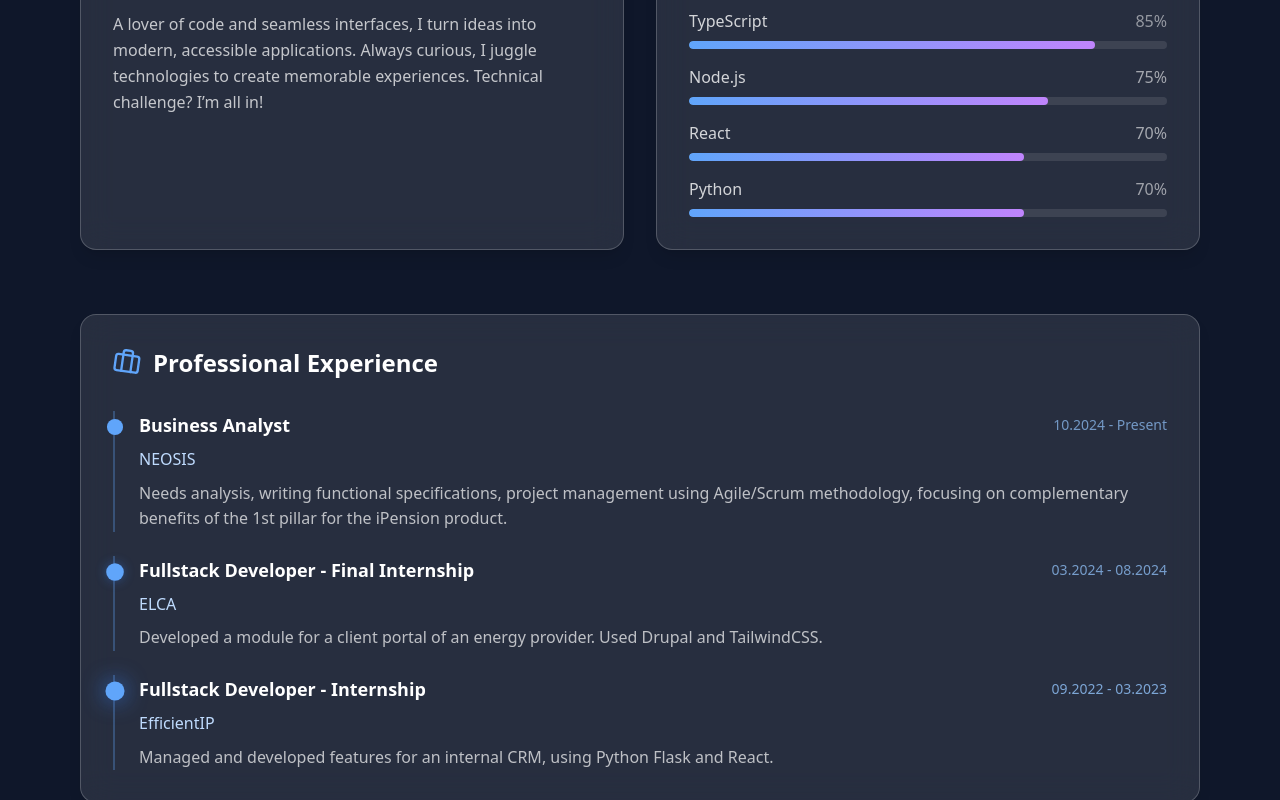
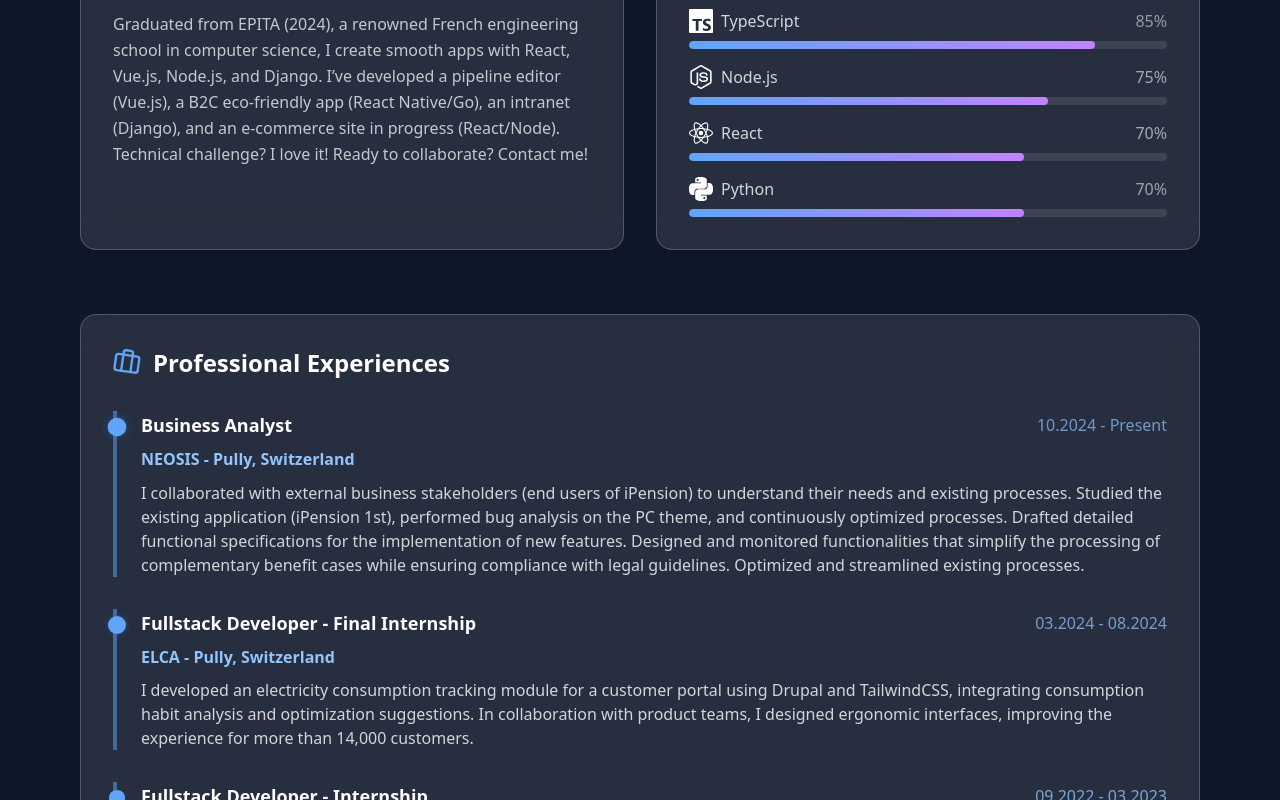
Before and after one commit to jubbakka/portfolio, a React (Vite) app in the folder front/: page /about in a window 1280 px wide. Shown: the part 540-1340 px from the top of the page. Built offline with nearby package versions, Linux system fonts and the light colour scheme.

Commit message:
feat(about): add logo for skills fix the description for all experiences

```diff
--- a/front/package.json
+++ b/front/package.json
@@ -29,6 +29,7 @@
   },
   "devDependencies": {
     "@eslint/js": "^9.30.1",
+    "@iconify/react": "^6.0.0",
     "@types/express": "^5.0.3",
     "@types/node": "^24.3.0",
     "@types/react": "^18.3.3",
--- a/front/src/locales/de/translation.json
+++ b/front/src/locales/de/translation.json
@@ -63,35 +63,36 @@
     "title": "Über mich",
     "subtitle": "Erfahren Sie mehr über meinen Werdegang und meine Leidenschaften",
     "profile": {
-      "job_title": "Full Stack Entwickler",
-      "description": "Ein Liebhaber von Code und nahtlosen Schnittstellen, verwandle ich Ideen in moderne, zugängliche Anwendungen. Immer neugierig, jongliere ich mit Technologien, um unvergessliche Erlebnisse zu schaffen. Technische Herausforderung? Ich bin dabei!"
+      "job_title": "Full Stack Ingenieur",
+      "description": "Absolvent der EPITA (2024), einer renommierten französischen Ingenieursschule für Informatik, erstelle ich flüssige Apps mit React, Vue.js, Node.js und Django. Ich habe einen Pipeline-Editor (Vue.js), eine umweltfreundliche B2C-App (React Native/Go), ein Intranet (Django) und einen im Gange befindlichen E-Commerce (React/Node) entwickelt. Technische Herausforderung? Ich liebe sie! Bereit zur Zusammenarbeit? Kontaktieren Sie mich! "
     },
     "skills": {
       "title": "Was ich beherrsche"
     },
     "experiences": {
-      "title": "Berufserfahrung",
+      "title": "Berufserfahrungen",
       "items": [
         {
           "title": "Business Analyst",
-          "company": "NEOSIS",
+          "company": "NEOSIS - Pully, Schweiz",
           "date": "10.2024 - Heute",
-          "description": "Bedarfsanalyse, Erstellung funktionaler Spezifikationen, Projektmanagement nach Agile/Scrum-Methodik, mit Fokus auf Zusatzleistungen des 1. Pfeilers für das Produkt iPension."
+          "description": "Ich habe mit externen Fachreferenten (Endbenutzern von iPension) zusammengearbeitet, um ihre Bedürfnisse und bestehenden Prozesse zu verstehen. Analyse der bestehenden Anwendung (iPension 1st), Fehleranalyse im PC-Thema und kontinuierliche Prozessoptimierung. Erstellung detaillierter funktionaler Spezifikationen für die Umsetzung neuer Funktionen. Konzeption und Betreuung von Funktionen, die die Bearbeitung von Ergänzungsleistungsdossiers vereinfachen und gleichzeitig die Einhaltung gesetzlicher Vorgaben gewährleisten. Optimierung und Vereinfachung bestehender Prozesse."
         },
         {
-          "title": "Fullstack Entwickler - Abschlusspraktikum",
-          "company": "ELCA",
+          "title": "Fullstack-Ingenieur – Abschlusspraktikum",
+          "company": "ELCA - Pully, Schweiz",
           "date": "03.2024 - 08.2024",
-          "description": "Entwicklung eines Moduls für ein Kundenportal eines Energieversorgers. Verwendung von Drupal und TailwindCSS."
+          "description": "Ich habe ein Modul zur Nachverfolgung des Stromverbrauchs für ein Kundenportal mit Drupal und TailwindCSS entwickelt, das die Analyse von Verbrauchsgewohnheiten und Optimierungsvorschläge integriert. In Zusammenarbeit mit den Produktteams habe ich ergonomische Oberflächen entworfen und so die Erfahrung für mehr als 14.000 Kunden verbessert."
         },
         {
-          "title": "Fullstack Entwickler - Praktikum",
-          "company": "EfficientIP",
+          "title": "Fullstack-Ingenieur – Praktikum",
+          "company": "EfficientIP - La Défense, Frankreich",
           "date": "09.2022 - 03.2023",
-          "description": "Verwaltung und Entwicklung von Funktionen für ein internes CRM, Verwendung von Python Flask und React."
+          "description": "Ich habe die Entwicklung des internen CRM weitergeführt: neue Funktionen implementiert, Fehler behoben, die Leistung optimiert und das Fehlermanagement verbessert. Zudem habe ich Schutzmechanismen eingeführt, um die Anwendung abzusichern und zu stabilisieren. Nutzung von Python (Flask) für das Backend. Beitrag zur Verbesserung der Zuverlässigkeit und Effizienz des internen CRM."
         }
       ]
     },
+
     "hobbies": {
       "title": "Was mich begeistert",
       "photography": {
--- a/front/src/locales/en/translation.json
+++ b/front/src/locales/en/translation.json
@@ -64,34 +64,35 @@
     "subtitle": "Discover my journey and passions",
     "profile": {
       "job_title": "Full Stack Developer",
-      "description": "A lover of code and seamless interfaces, I turn ideas into modern, accessible applications. Always curious, I juggle technologies to create memorable experiences. Technical challenge? I’m all in!"
+      "description": "Graduated from EPITA (2024), a renowned French engineering school in computer science, I create smooth apps with React, Vue.js, Node.js, and Django. I’ve developed a pipeline editor (Vue.js), a B2C eco-friendly app (React Native/Go), an intranet (Django), and an e-commerce site in progress (React/Node). Technical challenge? I love it! Ready to collaborate? Contact me!"
     },
     "skills": {
       "title": "What I master"
     },
     "experiences": {
-      "title": "Professional Experience",
+      "title": "Professional Experiences",
       "items": [
         {
           "title": "Business Analyst",
-          "company": "NEOSIS",
+          "company": "NEOSIS - Pully, Switzerland",
           "date": "10.2024 - Present",
-          "description": "Needs analysis, writing functional specifications, project management using Agile/Scrum methodology, focusing on complementary benefits of the 1st pillar for the iPension product."
+          "description": "I collaborated with external business stakeholders (end users of iPension) to understand their needs and existing processes. Studied the existing application (iPension 1st), performed bug analysis on the PC theme, and continuously optimized processes. Drafted detailed functional specifications for the implementation of new features. Designed and monitored functionalities that simplify the processing of complementary benefit cases while ensuring compliance with legal guidelines. Optimized and streamlined existing processes."
         },
         {
           "title": "Fullstack Developer - Final Internship",
-          "company": "ELCA",
+          "company": "ELCA - Pully, Switzerland",
           "date": "03.2024 - 08.2024",
-          "description": "Developed a module for a client portal of an energy provider. Used Drupal and TailwindCSS."
+          "description": "I developed an electricity consumption tracking module for a customer portal using Drupal and TailwindCSS, integrating consumption habit analysis and optimization suggestions. In collaboration with product teams, I designed ergonomic interfaces, improving the experience for more than 14,000 customers."
         },
         {
           "title": "Fullstack Developer - Internship",
-          "company": "EfficientIP",
+          "company": "EfficientIP - La Défense, France",
           "date": "09.2022 - 03.2023",
-          "description": "Managed and developed features for an internal CRM, using Python Flask and React."
+          "description": "I continued the development of the internal CRM: implemented new features, fixed bugs, optimized performance, and improved error handling. Additionally, I introduced safeguards to secure and stabilize the application. Used Python (Flask) for the backend. Contributed to improving the reliability and efficiency of the internal CRM."
         }
       ]
     },
+
     "hobbies": {
       "title": "What makes me tick",
       "photography": {
--- a/front/src/locales/fr/translation.json
+++ b/front/src/locales/fr/translation.json
@@ -64,7 +64,7 @@
     "subtitle": "Découvrez mon parcours et mes passions",
     "profile": {
       "job_title": "Développeur Full Stack",
-      "description": "Amoureux du code et des interfaces fluides, je transforme des idées en applications modernes et accessibles. Toujours curieux, je jongle avec les technos pour créer des expériences qui marquent. Défi technique ? J'adore ça !"
+      "description": "Diplômé de l’EPITA (2024), école d'ingénieur en informatique Française, je crée des apps fluides avec React, Vue.js, Node.js et Django. J’ai développé un éditeur de pipelines (Vue.js), une app B2C éco-friendly (React Native/Go), un intranet (Django) et un e-commerce en cours (React/Node). Défi technique ? J’adore ! Prêt à collaborer ? Contactez-moi !"
     },
     "skills": {
       "title": "Ce que je maîtrise"
@@ -74,21 +74,21 @@
       "items": [
         {
           "title": "Business Analyst",
-          "company": "NEOSIS",
+          "company": "NEOSIS - Pully, Suisse",
           "date": "10.2024 - Présent",
-          "description": "Analyse des besoins, rédaction des spécifications fonctionnelles, gestion de projet en méthodologie Agile/Scrum, sur le thème des prestations complémentaires du 1er pilier sur le produit iPension."
+          "description": "J'ai collaboré avec des référents métiers externes (utilisateurs finaux d'iPension) pour comprendre leurs besoins et leurs processus existants. Étude de l'application existante (iPension 1st), analyse de bugs sur le theme PC et optimisations continues des processus. Rédaction de spécifications fonctionnelles détaillées pour la mise en place de nouvelles fonctionnalités. Conception et suivi de fonctionnalités simplifiant le traitement des dossiers des prestations complémentaires, tout en garantissant la conformité aux directives légales. Optimisation et simplification des processus existants."
         },
         {
           "title": "Développeur Fullstack - Stage de fin d'études",
-          "company": "ELCA",
+          "company": "ELCA - Pully, Suisse",
           "date": "03.2024 - 08.2024",
-          "description": "Création d'un module pour un portail client d'un fournisseur d'énergie. Utilisation de Drupal, TailwindCSS."
+          "description": "J’ai développé un module de suivi de consommation électrique pour un portail client avec Drupal et TailwindCSS, intégrant l’analyse des habitudes de consommation et des suggestions d’optimisation. En partenariat avec les équipes produit, j’ai conçu des interfaces ergonomiques, améliorant l’expérience pour plus de 14'000 clients."
         },
         {
           "title": "Développeur Fullstack - Stage",
-          "company": "EfficientIP",
+          "company": "EfficientIP - La Defense, France",
           "date": "09.2022 - 03.2023",
-          "description": "Gestion et développement de fonctionnalités pour un CRM interne, utilisation de Python Flask et React."
+          "description": "J'ai poursuivi le developpement du CRM interne : implémentation de nouvelles fonctionnalités, correction de bugs, optimisation des performances et amélioration de la gestion des erreurs. De plus j'ai pu mettre en place des   garde-fous pour sécuriser et stabiliser l'application. Utilisation de Python (Flask) pour le backend. Contribution à l'amélioration de la fiabilité et de l'efficacité du CRM interne."
         }
       ]
     },
--- a/front/src/pages/About.tsx
+++ b/front/src/pages/About.tsx
@@ -5,15 +5,16 @@
 import profileImage from "../images/juliengourmet.jpg";
 import {FadeInSection} from "../components/ui/fade-in-section.tsx";
 import {SectionTitle} from "../components/ui/section-title.tsx";
+import {Icon} from "@iconify/react";
 
 const skills = [
-    {name: "JavaScript", level: 90},
-    {name: "TypeScript", level: 85},
-    {name: "React", level: 70},
-    {name: "Node.js", level: 75},
-    {name: "CSS", level: 90},
-    {name: "HTML", level: 95},
-    {name: "Python", level: 70},
+    {name: "JavaScript", level: 90, icon: "simple-icons:javascript"},
+    {name: "TypeScript", level: 85, icon: "simple-icons:typescript"},
+    {name: "React", level: 70, icon: "simple-icons:react"},
+    {name: "Node.js", level: 75, icon: "simple-icons:nodedotjs"},
+    {name: "CSS", level: 90, icon: "simple-icons:css3"},
+    {name: "HTML", level: 95, icon: "simple-icons:html5"},
+    {name: "Python", level: 70, icon: "simple-icons:python"},
 ];
 
 const hobbies = [
@@ -90,11 +91,16 @@
                                             transition={{delay: index * 0.1 + 0.5}}
                                         >
                                             <div className="flex justify-between mb-2">
-                        <span className="text-white/80">
-                          {t(`about.skills.names.${skill.name}`, {
-                              defaultValue: skill.name,
-                          })}
-                        </span>
+                                                <div className={"flex items-center space-x-2"}>
+                                                <Icon
+                                                    icon={skill.icon}
+                                                    className="w-6 h-6 text-white"
+                                                    aria-label={`${skill.name} logo`}
+                                                />
+                                                <span className="text-white/80">
+                                                    {skill.name}
+                                                </span>
+                                                </div>
                                                 <motion.span
                                                     className="text-white/60"
                                                     animate={{opacity: [0.6, 1, 0.6]}}
@@ -127,7 +133,7 @@
                         </FadeInSection>
                     </div>
                     <FadeInSection direction="up" delay={0.5} className="mb-16">
-                        <GlassCard className="mb-16 p-8">
+                        <GlassCard className="p-8 bg-white/10 shadow-lg">
                             <motion.div
                                 className="flex items-center mb-8"
                                 whileHover={{x: 5}}
@@ -137,21 +143,21 @@
                                     animate={{rotate: [0, 10, -10, 0]}}
                                     transition={{repeat: Infinity, duration: 4, delay: 1}}
                                 >
-                                    <BriefcaseIcon className="w-7 h-7 text-blue-400 mr-3"/>
+                                    <BriefcaseIcon className="w-7 h-7 text-blue-400 mr-3" />
                                 </motion.div>
                                 <h3 className="text-2xl font-bold text-white">
                                     {t("about.experiences.title")}
                                 </h3>
                             </motion.div>
-                            <div className="space-y-6">
+                            <div className="space-y-8">
                                 {experiences.map((exp, index) => (
                                     <motion.div
                                         key={index}
                                         initial={{opacity: 0, x: -30}}
                                         whileInView={{opacity: 1, x: 0}}
                                         viewport={{once: true}}
-                                        transition={{duration: 0.6, delay: index * 0.15}}
-                                        className="border-l-2 border-blue-400/30 pl-6 relative group"
+                                        transition={{duration: 0.6, delay: index * 0.2}}
+                                        className="border-l-4 border-blue-400/50 pl-4 md:pl-6 relative group"
                                         whileHover={{x: 10, scale: 1.02}}
                                     >
                                         <motion.div
@@ -160,31 +166,26 @@
                                                 scale: [1, 1.2, 1],
                                                 boxShadow: [
                                                     "0 0 0px rgba(59, 130, 246, 0)",
-                                                    "0 0 20px rgba(59, 130, 246, 0.8)",
+                                                    "0 0 10px rgba(59, 130, 246, 0.5)",
                                                     "0 0 0px rgba(59, 130, 246, 0)",
                                                 ],
                                             }}
-                                            transition={{repeat: Infinity, duration: 2, delay: index * 0.5 + 2}}
+                                            transition={{repeat: Infinity, duration: 1.5, delay: index * 0.5 + 2}}
                                         />
-                                        <div
-                                            className="flex flex-col md:flex-row md:items-center md:justify-between mb-2">
+                                        <div className="flex flex-col md:flex-row md:items-center md:justify-between my-2">
                                             <h4 className="text-lg font-semibold text-white group-hover:text-blue-300 transition-colors">
                                                 {exp.title}
                                             </h4>
                                             <motion.span
-                                                className="text-blue-300 text-sm"
+                                                className="text-blue-300 text-sm md:text-base"
                                                 animate={{opacity: [0.7, 1, 0.7]}}
-                                                transition={{
-                                                    repeat: Infinity,
-                                                    duration: 3,
-                                                    delay: index * 0.3,
-                                                }}
+                                                transition={{repeat: Infinity, duration: 3, delay: index * 0.3}}
                                             >
                                                 {exp.date}
                                             </motion.span>
                                         </div>
-                                        <p className="text-blue-200 font-medium mb-2">{exp.company}</p>
-                                        <p className="text-white/70">{exp.description}</p>
+                                        <p className="text-blue-300 font-semibold mb-2">{exp.company}</p>
+                                        <p className="text-white/80 text-sm md:text-base">{exp.description}</p>
                                     </motion.div>
                                 ))}
                             </div>
```
Also changed, not shown: 1 other file (tests, documents, lock files or other folders).
